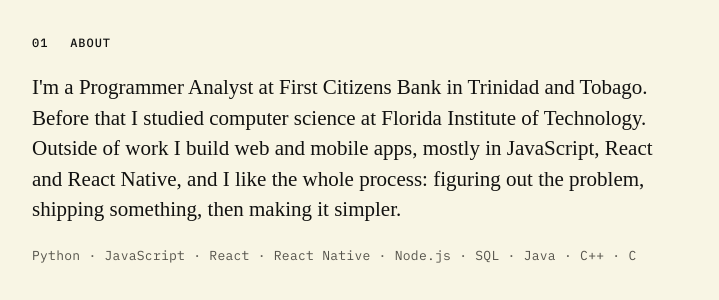
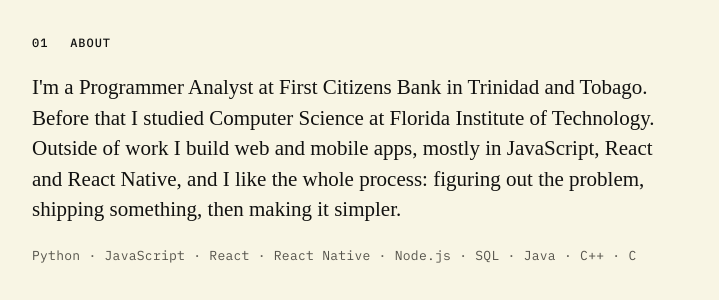
Before and after one commit to zacgee/zacgee.github.io, a Jekyll site: the page built from index.md, in a window 1280 px wide. Shown: the part 475-775 px from the top of the page, without its empty margins (280-999 px from the left). Built offline with Jekyll 4.4.1, drawn with Linux system fonts in a browser that asks for light colours; some web fonts are replaced.

```diff
--- a/index.md
+++ b/index.md
@@ -17,7 +17,7 @@ title: "Index"
 <section class="section">
   <h2 class="label"><span>01</span> About</h2>
   <div class="prose">
-    <p>I'm a Programmer Analyst at First Citizens Bank in Trinidad and Tobago. Before that I studied computer science at Florida Institute of Technology. Outside of work I build web and mobile apps, mostly in JavaScript, React and React Native, and I like the whole process: figuring out the problem, shipping something, then making it simpler.</p>
+    <p>I'm a Programmer Analyst at First Citizens Bank in Trinidad and Tobago. Before that I studied Computer Science at Florida Institute of Technology. Outside of work I build web and mobile apps, mostly in JavaScript, React and React Native, and I like the whole process: figuring out the problem, shipping something, then making it simpler.</p>
     <p class="muted">Python · JavaScript · React · React Native · Node.js · SQL · Java · C++ · C</p>
   </div>
 </section>
```
